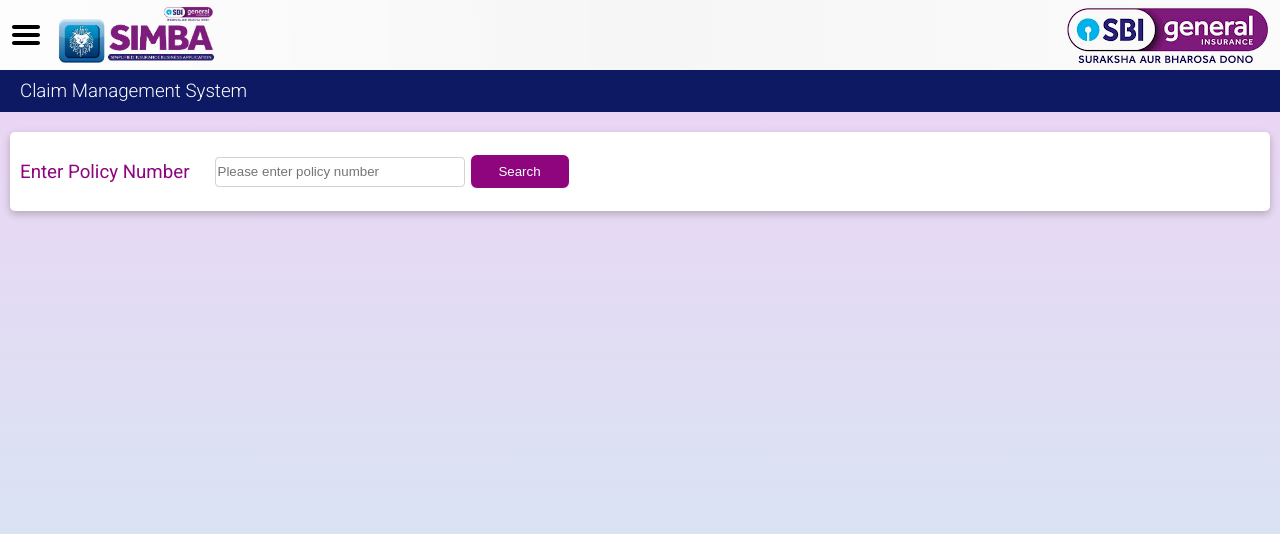
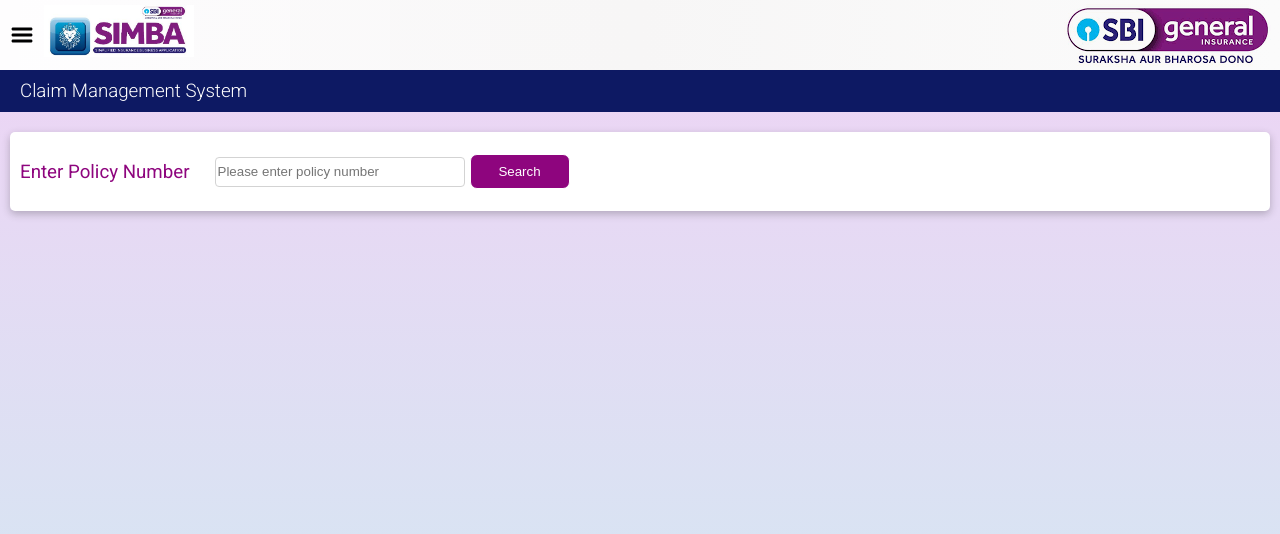
Before and after one commit to Hustler-Sameer/ClaimInsurance, an Angular app: page / in a window 1280 px wide. Before the commit this address led to /ClaimIntimation/. Shown: the top 534 px of the page. Built offline with nearby package versions, Linux system fonts and the light colour scheme.

Commit message:
old file

```diff
--- a/src/components/custom-modal/custom-modal.component.ts
+++ b/src/components/custom-modal/custom-modal.component.ts
@@ -42,7 +42,6 @@ export class CustomModalComponent {
   changeDetection: ChangeDetectionStrategy.OnPush,
 })
 export class DialogAnimationsExampleDialog {
-  // readonly dialogRef = inject(MatDialogRef<DialogAnimationsExampleDialog>);
   constructor(
     @Inject(MAT_DIALOG_DATA) public data: { claimNumber: string, remarks: string },
     private dialogRef: MatDialogRef<DialogAnimationsExampleDialog>
--- a/src/components/header/header.component.css
+++ b/src/components/header/header.component.css
@@ -1,20 +1,15 @@
-.header{
+/* .header{
     display: flex;
     justify-content: space-between;
     height: 70px;
-    /* width: 100%; */
     align-items: center;
-    /* box-shadow: 0px 2px rgba(0, 0, 0, 0.3); */
     box-shadow: 4px 3px 23px 0px rgb(102, 102, 102);
     background:linear-gradient(90deg , rgba(255,255,255,0.9668242296918768), #f7f6f6,rgba(251,251,251,1) 100%);
-    /* width: 100%; */
-
 }
 .header h2{
     color: #8e057e;
 }
 .header img{
-
     mix-blend-mode: multiply;
 }
 
@@ -34,6 +29,69 @@
     margin-inline: 10px;
 }
 
+.simbaImg {
+    height: 60px;
+    background-image: url('/simba_logo.JPG');
+    background-size: contain;
+    background-repeat: no-repeat;
+    height: 24px;
+    width: 24px;
+}
 .hamburger_icon {
     cursor: pointer;
+    background-image: url('/hamburger_icon.svg');
+    background-size: contain;
+    background-repeat: no-repeat;
+    width: 24px;
+    height: 24px;
 }
+.hamburger_icon {
+    cursor: pointer;
+} */
+
+
+.header {
+    display: flex;
+    justify-content: space-between;
+    height: 70px;
+    align-items: center;
+    box-shadow: 4px 3px 23px 0px rgb(102, 102, 102);
+    background: linear-gradient(90deg, rgba(255, 255, 255, 0.97), #f7f6f6, rgba(251, 251, 251, 1) 100%);
+}
+
+.header h2 {
+    color: #8e057e;
+}
+
+.header img {
+    mix-blend-mode: multiply;
+}
+
+.name {
+    padding-left: 10px;
+}
+
+.simbaImg {
+    height: 60px;
+    width: 150px; /* Adjusted to match the height */
+    background-image: url('/simba_logo.JPG');
+    background-size: contain;
+    background-repeat: no-repeat;
+}
+
+.simbaDiv {
+    display: flex;
+    justify-content: center;
+    align-items: center;
+    gap: 10px;
+    margin-inline: 10px;
+}
+
+.hamburger_icon {
+    cursor: pointer;
+    background-image: url('/hamburger_icon.svg');
+    background-size: contain;
+    background-repeat: no-repeat;
+    width: 24px; /* Adjust size as needed */
+    height: 24px; /* Adjust size as needed */
+}
--- a/src/components/header/header.component.html
+++ b/src/components/header/header.component.html
@@ -1,7 +1,9 @@
 <div class="header">
     <div class="simbaDiv">
-        <img class="hamburger_icon" src="/hamburger_icon.svg" alt="">
-        <img class="simbaImg" src="/simba_logo.JPG" alt="Partner Logo">
+        <!-- <img class="hamburger_icon" src="/hamburger_icon.svg" alt="">
+        <img class="simbaImg" src="/simba_logo.JPG" alt="Partner Logo"> -->
+        <div class="hamburger_icon"></div>
+        <div class="simbaImg"></div>
     </div>
 
     <img src="/sbilogo.png">
--- a/src/index.html
+++ b/src/index.html
@@ -3,7 +3,7 @@
 <head>
   <meta charset="utf-8">
   <title>ClaimIntimation</title>
-  <base href="/ClaimIntimation">
+  <base href="/">
   <meta name="viewport" content="width=device-width, initial-scale=1">
   <link rel="icon" type="image/x-icon" href="favicon.ico">
   <link href="https://fonts.googleapis.com/css2?family=Roboto:wght@300;400;500&display=swap" rel="stylesheet">
```
Also changed, not shown: 30 other files (tests, documents, lock files or other folders).
